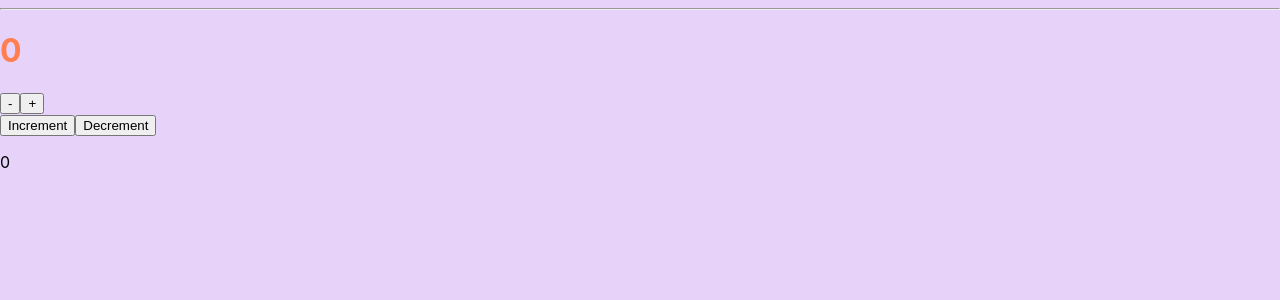
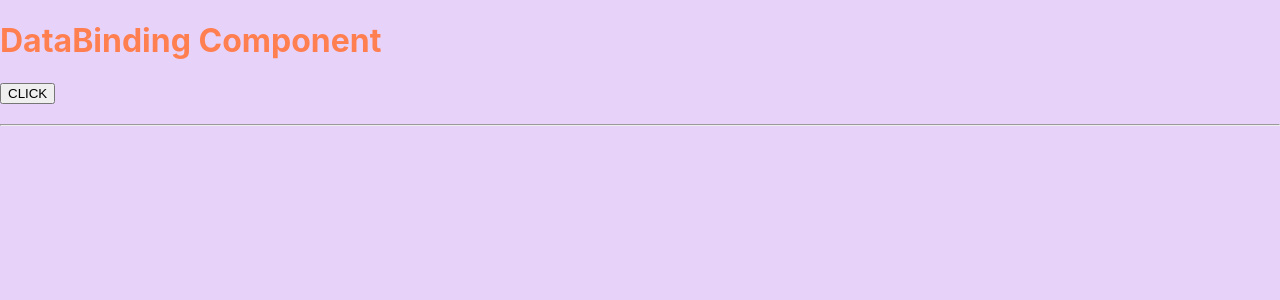
Before and after one commit to AishaGench/MyReactApp, a React (Create React App) app in the folder my-first-react/: page / in a window 1280 px wide. Shown: the top 300 px of the page. Built offline with nearby package versions, Linux system fonts and the light colour scheme.

Commit message:
added Data Binding

```diff
--- a/my-first-react/src/App.js
+++ b/my-first-react/src/App.js
@@ -3,6 +3,7 @@ import './App.css';
 import Blog from './components/Blog'
 import Counter from './components/Counter'
 import Counter2 from './components/Counter2'
+import DataBinding from './components/DataBinding'
 
 const User  = {
     name: 'Aysegul',
@@ -18,12 +19,21 @@ if(User.isActive){
 }
 
 function App() {
+
+  const appJsClick = (text) => {
+    console.log("APP.JS clicked..",text)
+
+  }
+
   return (
     <>
+    <DataBinding appJsClick = {appJsClick} />
+    <hr/>
+
     {/* <Blog/> */}
-    <hr/>
-    <Counter></Counter>
-    <Counter2></Counter2>
+
+    {/* <Counter></Counter> */}
+    {/* <Counter2></Counter2> */}
     {/* <Blog/>
     <Blog/>
     <Blog/> */}
--- /dev/null
+++ b/my-first-react/src/components/DataBinding.js
@@ -0,0 +1,31 @@
+import React, { Component } from 'react'
+
+export default class DataBinding extends Component {
+
+    constructor(props){
+        super(props)
+        console.log("Constructor is running...")
+        this.buttonClick = this.buttonClick.bind(this)
+        console .log(this.props)
+        this.state = {}
+    }
+
+   buttonClick () {
+       console.log('DATABINDING button is clicked...')
+       this.props.appJsClick("123");
+   }
+
+    render() {
+        // console.log(this.props)
+        return (
+            <div>
+                <h1>DataBinding Component</h1>
+                <button onClick = {this.buttonClick.bind(this)} >CLICK</button>
+                <h2></h2>
+            </div>
+
+        )
+
+
+    }
+}
```
